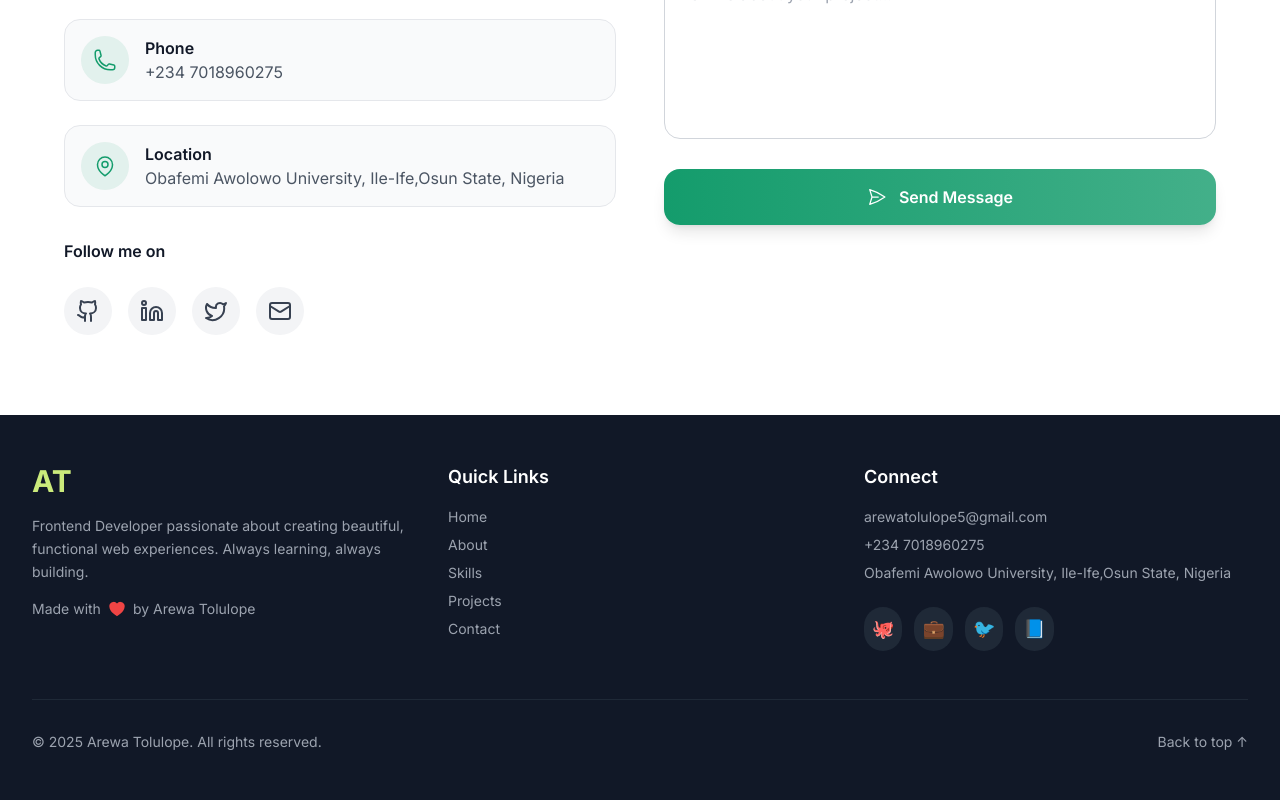
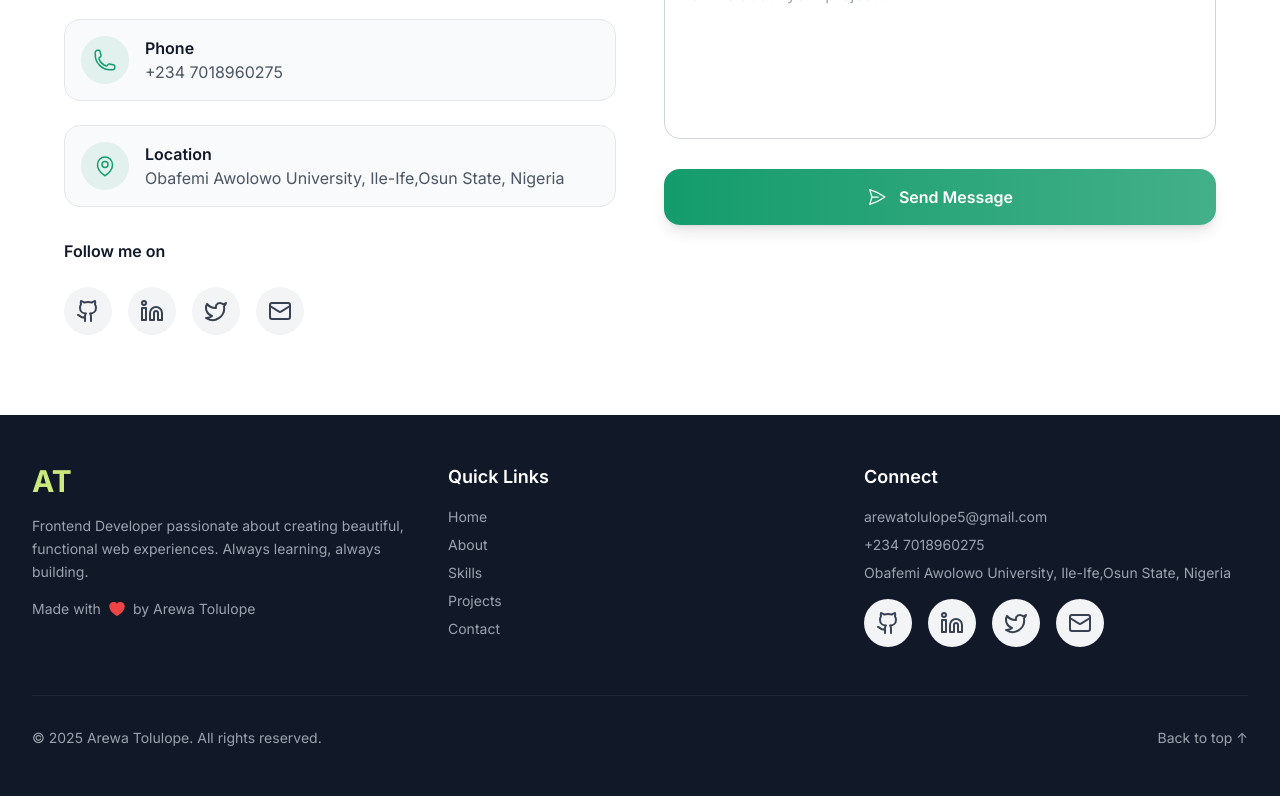
Before and after one commit to Jerry3048/ArewaTolulope, a React (Vite) app: page / in a window 1280 px wide. Shown: the part 5365-6165 px from the top of the page. Built offline with nearby package versions, Linux system fonts and the light colour scheme.

Commit message:
Refactor code structure for improved readability and maintainability

```diff
--- a/src/components/Contact.tsx
+++ b/src/components/Contact.tsx
@@ -82,17 +82,16 @@ const Contact: React.FC = () => {
     }
   }
 
-  // Return emoji icon for social links
    const socials = [
     {
       name: "GitHub",
       icon: <Github className="w-6 h-6" />,
-      url: "https://github.com/yourusername",
+      url: "https://github.com/Jerry3048",
     },
     {
       name: "LinkedIn",
       icon: <Linkedin className="w-6 h-6" />,
-      url: "https://linkedin.com/in/yourusername",
+      url: "www.linkedin.com/in/arewa-tolulope-1496a7238",
     },
     {
       name: "Twitter",
@@ -102,7 +101,7 @@ const Contact: React.FC = () => {
     {
       name: "Email",
       icon: <Mail className="w-6 h-6" />,
-      url: "mailto:youremail@example.com",
+      url: "mailto:arewatolulope5@gmail.com",
     },
   ];
 
--- a/src/components/Footer.tsx
+++ b/src/components/Footer.tsx
@@ -1,7 +1,8 @@
 import React from 'react';
 import { motion } from 'framer-motion';
 import { HeartIcon } from '@heroicons/react/24/solid';
-import { personalInfo, navigationLinks, socialLinks } from '../data/portfolio';
+import { personalInfo, navigationLinks} from '../data/portfolio';
+import { Github, Linkedin, Twitter, Mail } from "lucide-react";
 
 const Footer: React.FC = () => {
   const scrollToSection = (href: string) => {
@@ -9,15 +10,28 @@ const Footer: React.FC = () => {
     element?.scrollIntoView({ behavior: 'smooth' });
   };
 
-  const getSocialIcon = (iconName: string) => {
-    const icons: { [key: string]: string } = {
-      github: '🐙',
-      linkedin: '💼',
-      twitter: '🐦',
-      facebook: '📘'
-    };
-    return icons[iconName] || '🔗';
-  };
+   const socials = [
+    {
+      name: "GitHub",
+      icon: <Github className="w-6 h-6" />,
+      url: "https://github.com/Jerry3048",
+    },
+    {
+      name: "LinkedIn",
+      icon: <Linkedin className="w-6 h-6" />,
+      url: "www.linkedin.com/in/arewa-tolulope-1496a7238",
+    },
+    {
+      name: "Twitter",
+      icon: <Twitter className="w-6 h-6" />,
+      url: "https://twitter.com/yourusername",
+    },
+    {
+      name: "Email",
+      icon: <Mail className="w-6 h-6" />,
+      url: "mailto:arewatolulope5@gmail.com",
+    },
+  ];
 
   const currentYear = new Date().getFullYear();
 
@@ -88,19 +102,19 @@ const Footer: React.FC = () => {
             </div>
 
             {/* Social Links */}
-            <div className="flex gap-3 pt-2">
-              {socialLinks.map((social) => (
+          <div className="flex gap-4 justify-center md:justify-start mt-6">
+              {socials.map((social) => (
                 <motion.a
                   key={social.name}
-                  whileHover={{ scale: 1.1, y: -2 }}
-                  whileTap={{ scale: 0.95 }}
                   href={social.url}
                   target="_blank"
                   rel="noopener noreferrer"
-                  className="p-2 bg-gray-800 hover:bg-gray-700 rounded-full text-gray-400 hover:text-secondary transition-all duration-300"
-                  title={social.name}
+                  whileHover={{ scale: 1.2, rotate: 5 }}
+                  whileTap={{ scale: 0.9 }}
+                  className="p-3 rounded-full bg-gray-100 dark:bg-gray-800 text-gray-700 dark:text-gray-200 hover:bg-gray-900 hover:text-white transition-all hover:dark-bg-green-100"
+                  aria-label={social.name}
                 >
-                  <span className="text-lg">{getSocialIcon(social.icon)}</span>
+                  {social.icon}
                 </motion.a>
               ))}
             </div>
--- a/src/data/portfolio.ts
+++ b/src/data/portfolio.ts
@@ -94,12 +94,12 @@ export const projects = [
   }
 ];
 
-export const socialLinks = [
-  { name: "GitHub", url: "https://github.com/alexjohnson", icon: "github" },
-  { name: "LinkedIn", url: "https://linkedin.com/in/alexjohnson", icon: "linkedin" },
-  { name: "Twitter", url: "https://twitter.com/alexjohnson", icon: "twitter" },
-  { name: "Facebook", url: "https://facebook.com/alexjohnson", icon: "facebook" }
-];
+// export const socialLinks = [
+//   { name: "GitHub", url: "https://github.com/alexjohnson", icon: "github" },
+//   { name: "LinkedIn", url: "https://linkedin.com/in/alexjohnson", icon: "linkedin" },
+//   { name: "Twitter", url: "https://twitter.com/alexjohnson", icon: "twitter" },
+//   { name: "Facebook", url: "https://facebook.com/alexjohnson", icon: "facebook" }
+// ];
 
 export const navigationLinks = [
   { name: "Home", href: "#home" },
```
Also changed, not shown: 1 other file (tests, documents, lock files or other folders).
